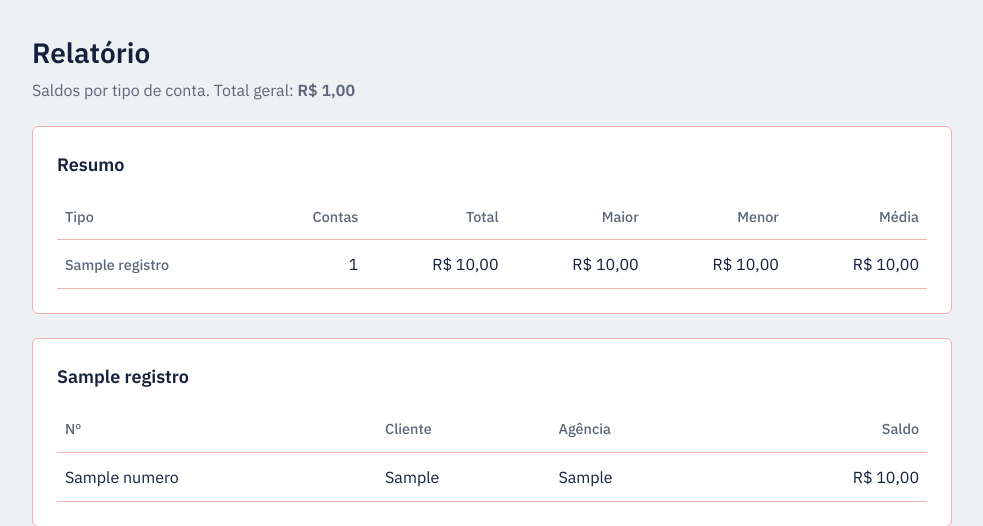
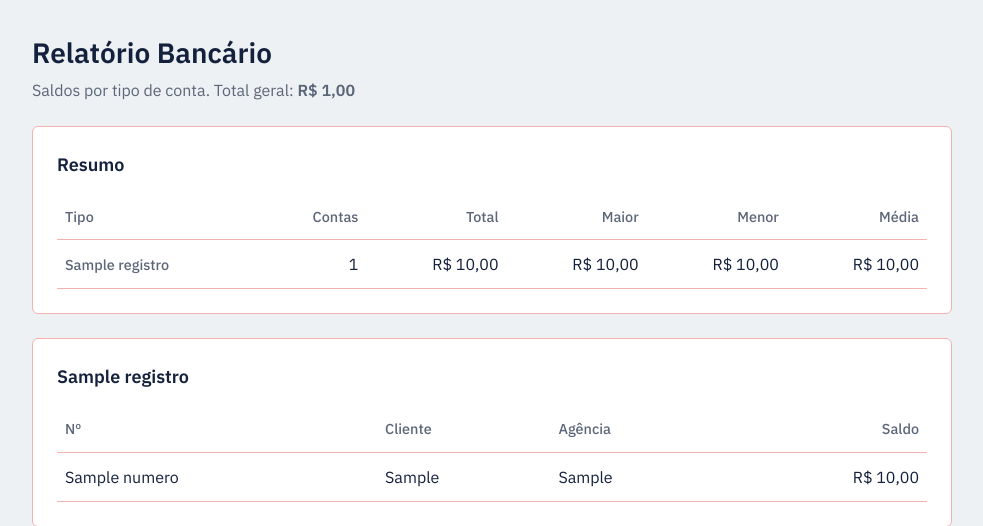
Before and after one commit to wadlenbispo-sys/Live_Bank, a Flask app: template templates/relatorio.html in a window 1280 px wide. Shown: the part 56-582 px from the top of the page, without its empty margins (148-1131 px from the left). Run offline with Flask 3, Linux system fonts and the light colour scheme; the template is opened without the code that fills it: most values are stand-ins (such as "Sample title", 1, 10 or a date in 2020); parts of the project's set-up code (start-up, migrations or seed data) failed here and were passed over.

Commit message:
Rename report to 'Relatório Bancário' and update HTML

```diff
--- a/templates/relatorio.html
+++ b/templates/relatorio.html
@@ -1,7 +1,7 @@
 {% extends "base.html" %}
-{% block titulo %}Relatório{% endblock %}
+{% block titulo %}Relatório Bancário{% endblock %}
 {% block conteudo %}
-<h1>Relatório</h1>
+<h1>Relatório Bancário</h1>
 <p class="subtitle">Saldos por tipo de conta. Total geral: <strong>{{ total_geral | moeda }}</strong></p>
 
 <section class="painel" aria-labelledby="resumo">
@@ -39,7 +39,7 @@
                 <tr>
                     <td>{{ numero }}</td>
                     <td>{{ clientes[c.cliente_cpf].nome if c.cliente_cpf in clientes else c.cliente_cpf }}</td>
-                    <td>{{ agencias[c.agencia_cnpj].codigo if c.agencia_cnpj in agencias else c.agencia_cnpj }}</td>
+                    <td>{{ agencias[c.agencia_codigo].codigo if c.agencia_codigo in agencias else c.agencia_codigo }}</td>
                     <td class="num">{{ c.saldo | moeda }}</td>
                 </tr>
                 {% endfor %}
```
